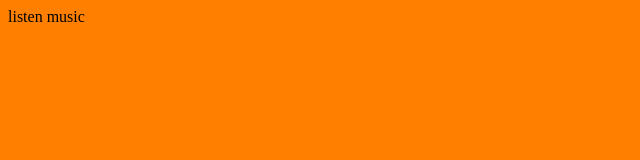
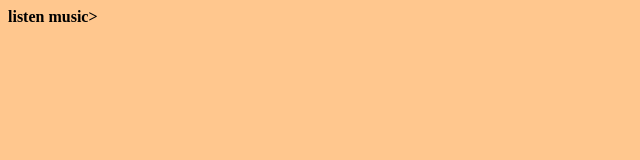
Before and after one commit to yuszuhan/uidd2017, a plain HTML site: page index.html in a window 1280 px wide. Shown: the whole page, without its empty margins (0-640 px from the left). Drawn offline with Linux system fonts and the light colour scheme.

Commit message:
two backgroundcolor

```diff
--- a/index.html
+++ b/index.html
@@ -1,8 +1,9 @@
 <html>
-    <head>
-        listen music
+    <head style = "background-color:#FF8000">
+        <b>listen music></b>
     </head>
 
-    <body style = "background-color:#FF8000">
+    <body style = "background-color:#FFC78E">
+
     </body>
 </html>
```
